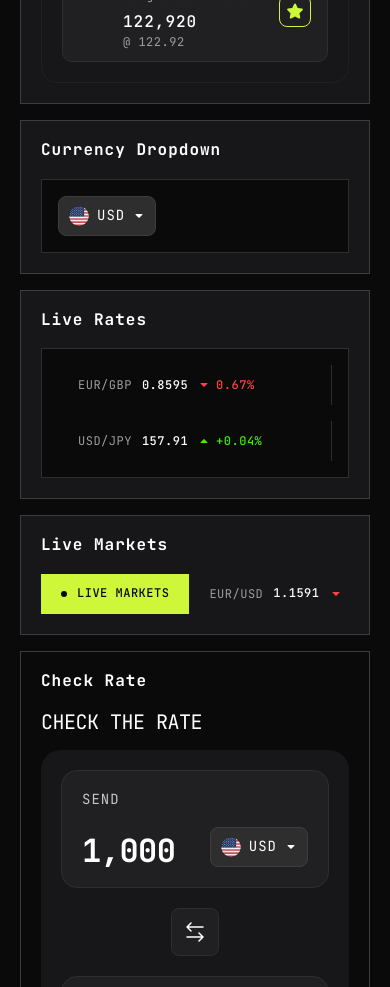
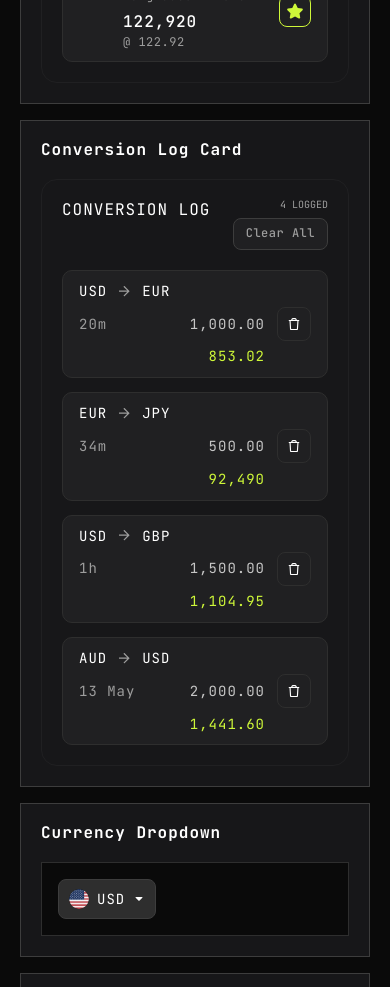
Before and after one commit to brandeth/foreign-exchange-checker, a Nuxt app: page /design-system in a window 390 px wide. Shown: the part 7680-8667 px from the top of the page. Built offline with nearby package versions, Linux system fonts and the light colour scheme.

Commit message:
# Logs Component
Create logs component for Logs tab.

```diff
--- /dev/null
+++ b/app/components/ConversionLogCard.vue
@@ -0,0 +1,201 @@
+<script setup lang="ts">
+import arrowRightIcon from '~/assets/images/arrow-right.svg'
+import deleteFilledIcon from '~/assets/images/delete-filled.svg'
+import deleteIcon from '~/assets/images/delete.svg'
+
+export type ConversionLogItem = {
+  id: string
+  timestampLabel: string
+  fromCurrency: string
+  toCurrency: string
+  fromAmount: string
+  toAmount: string
+}
+
+const props = withDefaults(defineProps<{
+  title?: string
+  countLabel?: string
+  items: ConversionLogItem[]
+}>(), {
+  title: 'Conversion log',
+  countLabel: undefined,
+})
+
+const emit = defineEmits<{
+  remove: [id: string]
+  clear: []
+}>()
+
+const visibleCountLabel = computed(() => props.countLabel ?? `${props.items.length} logged`)
+</script>
+
+<template>
+  <article class="conversion-log-card" aria-labelledby="conversion-log-card-title">
+    <header class="conversion-log-card__header">
+      <h3 id="conversion-log-card-title" class="conversion-log-card__title">{{ title }}</h3>
+
+      <div class="conversion-log-card__summary">
+        <p class="conversion-log-card__count" aria-live="polite">{{ visibleCountLabel }}</p>
+        <Button
+          variant="clear"
+          :disabled="items.length === 0"
+          aria-label="Clear all conversion logs"
+          @click="emit('clear')"
+        >
+          Clear All
+        </Button>
+      </div>
+    </header>
+
+    <ul v-if="items.length" class="conversion-log-card__list" aria-label="Conversion log entries">
+      <li
+        v-for="item in items"
+        :key="item.id"
+        class="conversion-log-card__item"
+      >
+        <time class="conversion-log-card__time">{{ item.timestampLabel }}</time>
+
+        <div class="conversion-log-card__pair">
+          <span>{{ item.fromCurrency }}</span>
+          <img class="conversion-log-card__arrow" :src="arrowRightIcon" alt="">
+          <span>{{ item.toCurrency }}</span>
+        </div>
+
+        <p class="conversion-log-card__amount conversion-log-card__amount--source">
+          <span class="sr-only">{{ item.fromCurrency }} amount:</span>
+          {{ item.fromAmount }}
+        </p>
+
+        <p class="conversion-log-card__amount conversion-log-card__amount--converted">
+          <span class="sr-only">{{ item.toCurrency }} amount:</span>
+          {{ item.toAmount }}
+        </p>
+
+        <Button
+          icon-only
+          variant="delete"
+          :aria-label="`Delete ${item.fromCurrency} to ${item.toCurrency} conversion from log`"
+          class="conversion-log-card__delete"
+          @click="emit('remove', item.id)"
+        >
+          <span class="fx-button__icon-stack" aria-hidden="true">
+            <img :src="deleteIcon" alt="" class="fx-button__icon-default">
+            <img :src="deleteFilledIcon" alt="" class="fx-button__icon-hover">
+          </span>
+        </Button>
+      </li>
+    </ul>
+
+    <p v-else class="conversion-log-card__empty" aria-live="polite">
+      No conversions logged yet.
+    </p>
+  </article>
+</template>
+
+<style scoped>
+@reference "~/assets/css/main.css";
+
+.conversion-log-card {
+  @apply box-border flex h-auto w-full min-w-0 flex-col gap-5 rounded-2xl border border-fx-neutral-600 bg-fx-neutral-700 p-5 text-fx-neutral-50;
+}
+
+.conversion-log-card__header {
+  @apply flex items-center justify-between gap-5;
+}
+
+.conversion-log-card__title {
+  @apply m-0 text-preset-3 uppercase text-fx-neutral-50;
+}
+
+.conversion-log-card__summary {
+  @apply flex shrink-0 items-center gap-4;
+}
+
+.conversion-log-card__count {
+  @apply m-0 text-preset-6 uppercase text-fx-neutral-200;
+}
+
+.conversion-log-card__list {
+  @apply m-0 flex list-none flex-col gap-[14px] p-0;
+}
+
+.conversion-log-card__item {
+  @apply box-border grid min-h-[59px] grid-cols-[54px_minmax(140px,1fr)_auto_auto_auto] items-center gap-4 rounded-[10px] border border-fx-neutral-500 bg-fx-neutral-600 px-4 py-3;
+}
+
+.conversion-log-card__time {
+  @apply text-preset-4 text-fx-neutral-200;
+}
+
+.conversion-log-card__pair {
+  @apply flex min-w-0 items-center gap-3 text-preset-4 uppercase text-fx-neutral-50;
+}
+
+.conversion-log-card__arrow {
+  @apply size-[11px] shrink-0;
+}
+
+.conversion-log-card__amount {
+  @apply m-0 min-w-[86px] text-right text-preset-4;
+}
+
+.conversion-log-card__amount--source {
+  @apply text-fx-neutral-100;
+}
+
+.conversion-log-card__amount--converted {
+  @apply text-fx-lime-500;
+}
+
+.conversion-log-card__delete {
+  @apply shrink-0;
+}
+
+.conversion-log-card__empty {
+  @apply m-0 rounded-[10px] border border-fx-neutral-500 bg-fx-neutral-600 px-4 py-8 text-center text-preset-4 text-fx-neutral-200;
+}
+
+@media (max-width: 768px) {
+  .conversion-log-card__item {
+    @apply grid-cols-[auto_minmax(0,1fr)_auto];
+  }
+
+  .conversion-log-card__pair {
+    @apply col-span-2;
+  }
+
+  .conversion-log-card__time {
+    @apply col-start-1 row-start-2;
+  }
+
+  .conversion-log-card__amount--source {
+    @apply col-start-2 row-start-2 justify-self-end;
+  }
+
+  .conversion-log-card__amount--converted {
+    @apply col-start-2 row-start-3 justify-self-end;
+  }
+
+  .conversion-log-card__delete {
+    @apply col-start-3 row-span-3 row-start-1;
+  }
+}
+
+@media (max-width: 480px) {
+  .conversion-log-card__header {
+    @apply items-start;
+  }
+
+  .conversion-log-card__summary {
+    @apply flex-col items-end gap-2;
+  }
+
+  .conversion-log-card__item {
+    @apply gap-x-3;
+  }
+
+  .conversion-log-card__amount {
+    @apply min-w-0;
+  }
+}
+</style>
--- a/app/pages/design-system.vue
+++ b/app/pages/design-system.vue
@@ -14,6 +14,7 @@ import searchIcon from '~/assets/images/search.svg'
 import starFilledIcon from '~/assets/images/star-filled.svg'
 import starIcon from '~/assets/images/star.svg'
 import ComparisonCard from '~/components/ComparisonCard.vue'
+import ConversionLogCard from '~/components/ConversionLogCard.vue'
 import RateChartCard from '~/components/RateChartCard.vue'
 import RateMetricCard from '~/components/RateMetricCard.vue'
 import TimeRangeSelector from '~/components/TimeRangeSelector.vue'
@@ -74,6 +75,21 @@ const comparisonItems = [
   { code: 'CNY', name: 'Chinese Yuan', flagSrc: cnyFlag, value: '7,210.00', rate: '7.2100' },
   { code: 'BDT', name: 'Bangladeshi Taka', flagSrc: bdtFlag, value: '122,920', rate: '122.92', favorited: true },
 ]
+
+const conversionLogs = ref([
+  { id: 'demo-log-1', timestampLabel: '20m', fromCurrency: 'USD', toCurrency: 'EUR', fromAmount: '1,000.00', toAmount: '853.02' },
+  { id: 'demo-log-2', timestampLabel: '34m', fromCurrency: 'EUR', toCurrency: 'JPY', fromAmount: '500.00', toAmount: '92,490' },
+  { id: 'demo-log-3', timestampLabel: '1h', fromCurrency: 'USD', toCurrency: 'GBP', fromAmount: '1,500.00', toAmount: '1,104.95' },
+  { id: 'demo-log-4', timestampLabel: '13 May', fromCurrency: 'AUD', toCurrency: 'USD', fromAmount: '2,000.00', toAmount: '1,441.60' },
+])
+
+function removeConversionLog(id: string) {
+  conversionLogs.value = conversionLogs.value.filter(item => item.id !== id)
+}
+
+function clearConversionLogs() {
+  conversionLogs.value = []
+}
 
 const colors = [
   { name: 'Neutral 900', className: 'bg-fx-neutral-900', value: '#0A0A0A', text: 'text-fx-neutral-50' },
@@ -333,6 +349,15 @@ const typePresets = [
             <ComparisonCard :items="comparisonItems" />
           </article>
 
+          <article class="flex min-w-0 flex-col gap-5 border border-fx-neutral-400 bg-fx-neutral-700 p-5 lg:col-span-2">
+            <h3 class="text-preset-3-bold">Conversion Log Card</h3>
+            <ConversionLogCard
+              :items="conversionLogs"
+              @remove="removeConversionLog"
+              @clear="clearConversionLogs"
+            />
+          </article>
+
           <article class="flex flex-col gap-5 border border-fx-neutral-400 bg-fx-neutral-700 p-5">
             <h3 class="text-preset-3-bold">Currency Dropdown</h3>
             <div class="overflow-visible border border-fx-neutral-500 bg-fx-neutral-900 p-4">
--- a/app/pages/index.vue
+++ b/app/pages/index.vue
@@ -8,6 +8,7 @@ import gbpFlag from '~/assets/images/flags/gb.webp'
 import inrFlag from '~/assets/images/flags/in.webp'
 import jpyFlag from '~/assets/images/flags/jp.webp'
 import ComparisonCard from '~/components/ComparisonCard.vue'
+import ConversionLogCard from '~/components/ConversionLogCard.vue'
 import FavoritesCard from '~/components/FavoritesCard.vue'
 import RateChartCard from '~/components/RateChartCard.vue'
 import RateMetricCard from '~/components/RateMetricCard.vue'
@@ -16,12 +17,23 @@ import TimeRangeSelector from '~/components/TimeRangeSelector.vue'
 const activeMarketTab = ref('history')
 const selectedTimeRange = ref('1m')
 
-const marketTabs = [
+const conversionLogs = ref([
+  { id: 'log-1', timestampLabel: '20m', fromCurrency: 'USD', toCurrency: 'EUR', fromAmount: '1,000.00', toAmount: '853.02' },
+  { id: 'log-2', timestampLabel: '34m', fromCurrency: 'EUR', toCurrency: 'JPY', fromAmount: '500.00', toAmount: '92,490' },
+  { id: 'log-3', timestampLabel: '50m', fromCurrency: 'GBP', toCurrency: 'USD', fromAmount: '250.00', toAmount: '339.38' },
+  { id: 'log-4', timestampLabel: '1h', fromCurrency: 'USD', toCurrency: 'GBP', fromAmount: '1,500.00', toAmount: '1,104.95' },
+  { id: 'log-5', timestampLabel: '2h', fromCurrency: 'BDT', toCurrency: 'USD', fromAmount: '50,000', toAmount: '406.77' },
+  { id: 'log-6', timestampLabel: '4h', fromCurrency: 'EUR', toCurrency: 'INR', fromAmount: '100.00', toAmount: '11,127.43' },
+  { id: 'log-7', timestampLabel: '13 May', fromCurrency: 'AUD', toCurrency: 'USD', fromAmount: '2,000.00', toAmount: '1,441.60' },
+  { id: 'log-8', timestampLabel: '11 May', fromCurrency: 'CHF', toCurrency: 'USD', fromAmount: '750.00', toAmount: '824.36' },
+])
+
+const marketTabs = computed(() => [
   { label: 'History', value: 'history' },
   { label: 'Compare', value: 'compare' },
   { label: 'Favorites', value: 'favorites', badge: 10 },
-  { label: 'Log', value: 'log', badge: 8 },
-]
+  { label: 'Log', value: 'log', badge: conversionLogs.value.length },
+])
 
 const timeRanges = [
   { label: '1D', value: '1d' },
@@ -55,6 +67,14 @@ const favoritePairs = [
   { fromCurrency: 'GBP', toCurrency: 'JPY', exchangeRate: '213.21', priceChange: '+0.13%', increase: true },
   { fromCurrency: 'USD', toCurrency: 'TRY', exchangeRate: '38.642', priceChange: '+0.54%', increase: true },
 ]
+
+function removeConversionLog(id: string) {
+  conversionLogs.value = conversionLogs.value.filter(item => item.id !== id)
+}
+
+function clearConversionLogs() {
+  conversionLogs.value = []
+}
 
 const rateChartValues = [
   0.8543, 0.8546, 0.8558, 0.8569, 0.8575, 0.8562, 0.8547, 0.8550, 0.8548, 0.8535,
@@ -134,9 +154,12 @@ const rateChartXTicks = [
           :items="favoritePairs"
         />
 
-        <div v-else class="market-history__panel">
-          <p class="market-history__panel-label">{{ activeMarketTab }}</p>
-        </div>
+        <ConversionLogCard
+          v-else-if="activeMarketTab === 'log'"
+          :items="conversionLogs"
+          @remove="removeConversionLog"
+          @clear="clearConversionLogs"
+        />
       </section>
 
       <section class="flex flex-col gap-6 border-t border-fx-neutral-400 pt-8">
@@ -177,14 +200,6 @@ const rateChartXTicks = [
   @apply grid min-w-0 grid-cols-2 gap-4 sm:flex sm:flex-wrap;
 }
 
-.market-history__panel {
-  @apply flex min-h-[220px] items-center justify-center rounded-[14px] border border-fx-neutral-600 bg-fx-neutral-700;
-}
-
-.market-history__panel-label {
-  @apply text-preset-3-bold uppercase text-fx-neutral-100;
-}
-
 @media (max-width: 639px) {
   .market-history__summary {
     @apply gap-4;
```
